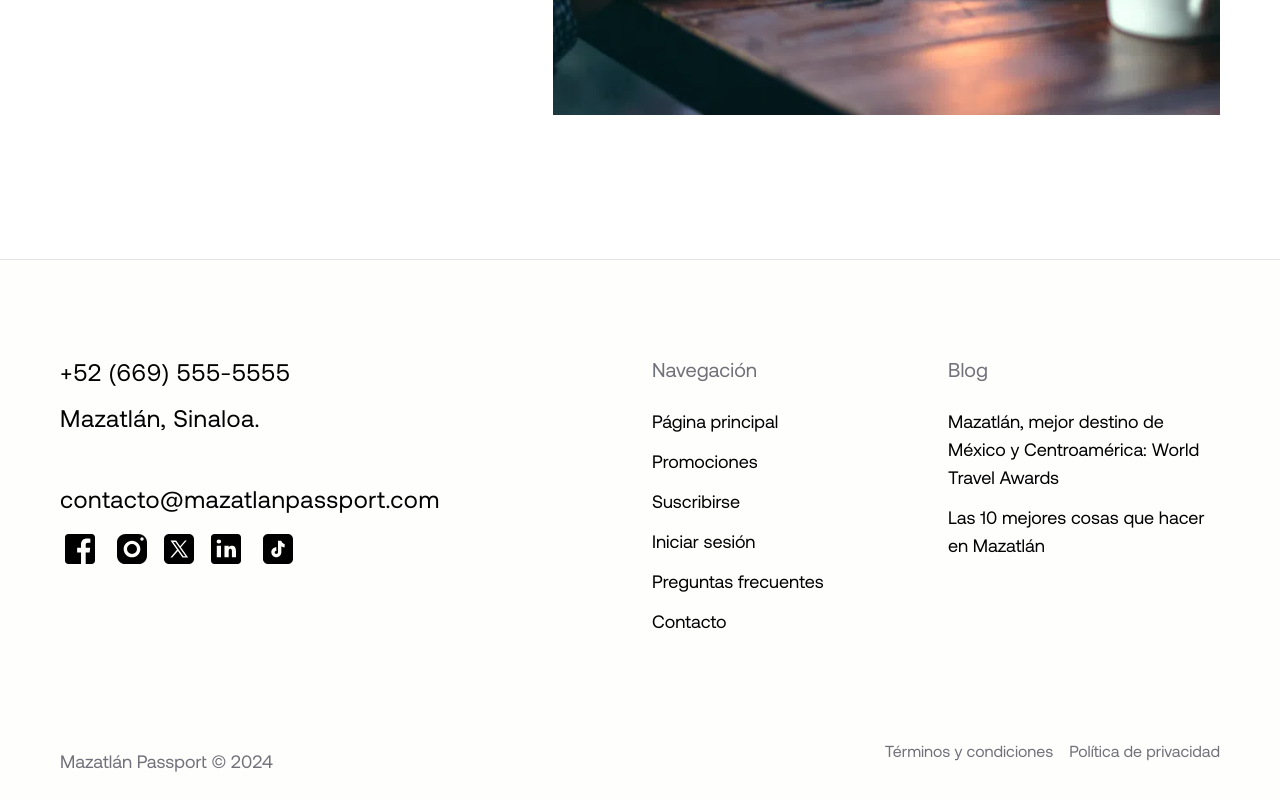
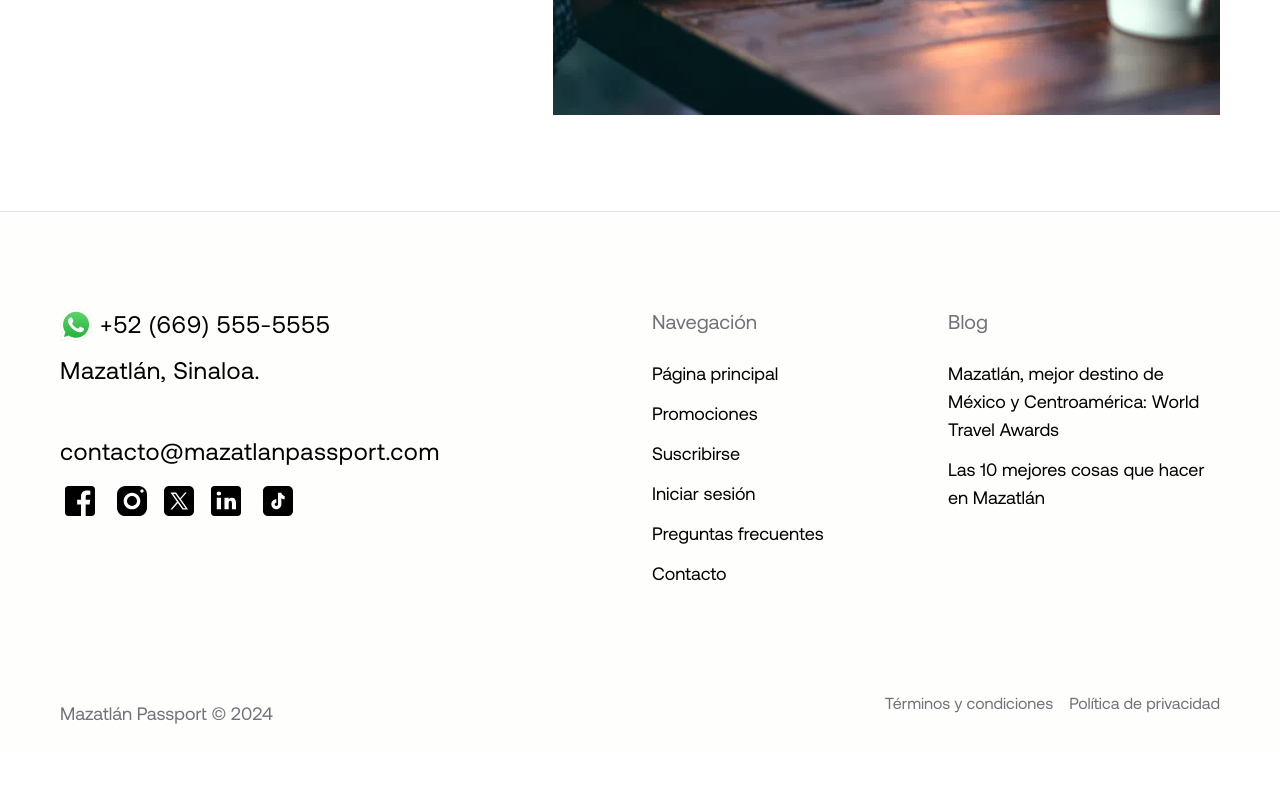
Before and after one commit to saufth/mazatlanpassport, a Next.js app: page /contacto in a window 1280 px wide. Shown: the part 893-1693 px from the top of the page. After the commit the page ends 1645 px from the top, so only its background shows below. Built offline with nearby package versions, Linux system fonts and the light colour scheme.

Commit message:
add whatsap colored icon

```diff
--- a/src/app/(lobby)/page.tsx
+++ b/src/app/(lobby)/page.tsx
@@ -138,7 +138,7 @@ export default function IndexPage () {
         </div>
       </section>
       <section id='preguntas-frecuentes'>
-        <div className='container pt-spacing-8'>
+        <div className='container pt-spacing-7'>
           <SectionHeader
             title={faq.title}
             description={faq.description}
--- a/src/components/icons.tsx
+++ b/src/components/icons.tsx
@@ -258,7 +258,7 @@ export const Icons = {
       </svg>
     )
   },
-  Whatsapp: (props: IconProps) => {
+  WhatsappFilled: (props: IconProps) => {
     return (
       <svg
         xmlns='http://www.w3.org/2000/svg'
@@ -270,6 +270,56 @@ export const Icons = {
       >
         <title>Whatsapp</title>
         <path d='M12.036 5.339c-3.635 0-6.591 2.956-6.593 6.589-.001 1.483.434 2.594 1.164 3.756l-.666 2.432 2.494-.654c1.117.663 2.184 1.061 3.595 1.061 3.632 0 6.591-2.956 6.592-6.59.003-3.641-2.942-6.593-6.586-6.594zm3.876 9.423c-.165.463-.957.885-1.337.942-.341.051-.773.072-1.248-.078-.288-.091-.657-.213-1.129-.417-1.987-.858-3.285-2.859-3.384-2.991-.099-.132-.809-1.074-.809-2.049 0-.975.512-1.454.693-1.653.182-.2.396-.25.528-.25l.38.007c.122.006.285-.046.446.34.165.397.561 1.372.611 1.471.049.099.083.215.016.347-.066.132-.099.215-.198.33l-.297.347c-.099.099-.202.206-.087.404.116.198.513.847 1.102 1.372.757.675 1.395.884 1.593.983.198.099.314.083.429-.05.116-.132.495-.578.627-.777s.264-.165.446-.099 1.156.545 1.354.645c.198.099.33.149.38.231.049.085.049.482-.116.945zm3.088-14.762h-14c-2.761 0-5 2.239-5 5v14c0 2.761 2.239 5 5 5h14c2.762 0 5-2.239 5-5v-14c0-2.761-2.238-5-5-5zm-6.967 19.862c-1.327 0-2.634-.333-3.792-.965l-4.203 1.103 1.125-4.108c-.694-1.202-1.059-2.566-1.058-3.964.002-4.372 3.558-7.928 7.928-7.928 2.121.001 4.112.827 5.609 2.325s2.321 3.491 2.32 5.609c-.002 4.372-3.559 7.928-7.929 7.928z' />
+      </svg>
+    )
+  },
+  Whatsapp: (props: IconProps) => {
+    return (
+      <svg
+        width={512}
+        height={512}
+        viewBox='0 0 512 512'
+        {...props}
+      >
+        <title>Whatsapp</title>
+        <linearGradient
+          id='bg-gradient'
+          gradientUnits='userSpaceOnUse'
+          x1='609.77002'
+          y1='1190.114'
+          x2='609.77002'
+          y2='21.084'
+        >
+          <stop
+            offset='0'
+            stop-color='#20b038'
+          />
+          <stop
+            offset='1'
+            stop-color='#60d66a'
+          />
+        </linearGradient>
+        <g transform='matrix(0.41795372,0,0,0.41795372,1.1428895,2.87024e-6)'>
+          <path
+            fill='#e0e0e0'
+            d='M 1041.858,178.02 C 927.206,63.289 774.753,0.07 612.325,0 277.617,0 5.232,272.298 5.098,606.991 5.059,713.977 33.013,818.411 86.146,910.467 L 0,1225.016 321.898,1140.61 c 88.689,48.368 188.547,73.855 290.166,73.896 h 0.258 0.003 c 334.654,0 607.08,-272.346 607.222,-607.023 0.056,-162.208 -63.052,-314.724 -177.689,-429.463 z m -429.533,933.963 h -0.197 c -90.578,-0.048 -179.402,-24.366 -256.878,-70.339 l -18.438,-10.93 -191.021,50.083 51,-186.176 -12.013,-19.087 C 134.253,795.198 107.58,702.359 107.618,607.03 107.729,328.844 334.125,102.527 612.516,102.527 c 134.812,0.056 261.519,52.604 356.814,147.965 95.289,95.36 147.728,222.128 147.688,356.948 -0.118,278.195 -226.522,504.543 -504.693,504.543 z'
+          />
+          <path
+            fill='url(#bg-gradient)'
+            d='m 27.875,1190.114 82.211,-300.18 C 59.367,802.082 32.695,702.411 32.727,600.332 32.86,280.934 292.805,21.082 612.196,21.082 c 155.016,0.07 300.508,60.398 409.898,169.891 109.414,109.492 169.633,255.031 169.57,409.812 -0.133,319.406 -260.094,579.281 -579.445,579.281 -0.023,0 0.016,0 0,0 h -0.258 c -96.977,-0.031 -192.266,-24.375 -276.898,-70.5 z'
+            className='fill-[url(#bg-gradient)]'
+          />
+          <path
+            fillRule='evenodd'
+            clipRule='evenodd'
+            fill='#ffffff'
+            d='m 462.273,349.294 c -11.234,-24.977 -23.062,-25.477 -33.75,-25.914 -8.742,-0.375 -18.75,-0.352 -28.742,-0.352 -10,0 -26.25,3.758 -39.992,18.766 -13.75,15.008 -52.5,51.289 -52.5,125.078 0,73.797 53.75,145.102 61.242,155.117 7.5,10 103.758,166.266 256.203,226.383 126.695,49.961 152.477,40.023 179.977,37.523 27.5,-2.5 88.734,-36.273 101.234,-71.297 12.5,-35.016 12.5,-65.031 8.75,-71.305 -3.75,-6.25 -13.75,-10 -28.75,-17.5 -15,-7.5 -88.734,-43.789 -102.484,-48.789 -13.75,-5 -23.75,-7.5 -33.75,7.516 -10,15 -38.727,48.773 -47.477,58.773 -8.75,10.023 -17.5,11.273 -32.5,3.773 -15,-7.523 -63.305,-23.344 -120.609,-74.438 -44.586,-39.75 -74.688,-88.844 -83.438,-103.859 -8.75,-15 -0.938,-23.125 6.586,-30.602 6.734,-6.719 15,-17.508 22.5,-26.266 7.484,-8.758 9.984,-15.008 14.984,-25.008 5,-10.016 2.5,-18.773 -1.25,-26.273 -3.75,-7.5 -32.898,-81.67 -46.234,-111.326 z'
+          />
+          <path
+            fill='#ffffff'
+            d='M 1036.898,176.091 C 923.562,62.677 772.859,0.185 612.297,0.114 281.43,0.114 12.172,269.286 12.039,600.137 12,705.896 39.633,809.13 92.156,900.13 L 7,1211.067 325.203,1127.629 c 87.672,47.812 186.383,73.008 286.836,73.047 h 0.255 0.003 c 330.812,0 600.109,-269.219 600.25,-600.055 0.055,-160.343 -62.328,-311.108 -175.649,-424.53 z m -424.601,923.242 h -0.195 c -89.539,-0.047 -177.344,-24.086 -253.93,-69.531 l -18.227,-10.805 -188.828,49.508 50.414,-184.039 -11.875,-18.867 C 139.711,786.185 113.344,694.411 113.383,600.177 113.492,325.185 337.289,101.466 612.485,101.466 c 133.266,0.055 258.516,52 352.719,146.266 94.195,94.266 146.031,219.578 145.992,352.852 -0.118,274.999 -223.923,498.749 -498.899,498.749 z'
+          />
+        </g>
       </svg>
     )
   },
--- a/src/components/layouts/main-nav.tsx
+++ b/src/components/layouts/main-nav.tsx
@@ -1,6 +1,6 @@
 import SocialNav from '@/components/layouts/social-nav'
 import { Link } from '@/components/ui/link'
-import { cn, formatPhoneNumber } from '@/lib/utils'
+import { cn, formatPhoneNumber, whatsappUrl } from '@/lib/utils'
 import {
   siteConfig,
   contactEmail,
@@ -8,6 +8,7 @@ import {
   contact,
   blogNav
 } from '@/config/site'
+import { Icons } from '../icons'
 
 export interface MainNavProps {
   action?: () => void
@@ -21,7 +22,7 @@ export default function MainNav ({ action, muted }: MainNavProps) {
         {contact.map((contactItem, contactItemKey) => (
           <div className='flex flex-col gap-y-spacing-3' key={`contact-item-${contactItemKey}`}>
             <Link
-              href={`tel:${contactItem.phone.fullNumber}`}
+              href={whatsappUrl(contactItem.phone.fullNumber)}
               onClick={action}
               aria-label={`Número de atención a clientes ${contactItem.country}`}
               title='Llamar ahora'
@@ -30,6 +31,7 @@ export default function MainNav ({ action, muted }: MainNavProps) {
               rel='noreferrer'
               className={cn('w-fit flex gap-x-2 items-center', muted && 'text-card-foreground')}
             >
+              <Icons.Whatsapp className='w-auto h-6 sm:h-8' />
               <span className='font-normal'>{`${contactItem.phone.code} ${formatPhoneNumber(contactItem.phone.number)}`}</span>
             </Link>
             <Link
--- a/src/components/layouts/site-footer.tsx
+++ b/src/components/layouts/site-footer.tsx
@@ -5,7 +5,7 @@ import { siteConfig } from '@/config/site'
 
 export default function SiteFooter () {
   return (
-    <footer className='bg-card border-t mt-spacing-8'>
+    <footer className='bg-card border-t mt-spacing-7'>
       <div className='container'>
         <div className='py-spacing-7'>
           <MainNav muted />
--- a/src/components/layouts/site-header.tsx
+++ b/src/components/layouts/site-header.tsx
@@ -3,7 +3,6 @@ import { useState } from 'react'
 import { AnimatePresence, motion, useMotionValueEvent, useScroll } from 'framer-motion'
 import { CallToAction } from '@/components/call-to-action'
 import { Icons } from '@/components/icons'
-// import { ModeToggle } from '@/components/layouts/mode-toggle'
 import Menu from '@/components/layouts/menu'
 import NextLink from '@/components/ui/next-link'
 import { siteConfig } from '@/config/site'
@@ -42,7 +41,7 @@ export default function SiteHeader () {
         transition={{
           duration: 0.5
         }}
-        className='w-full sticky top-0 left-0 z-40 bg-background/90 backdrop-filter backdrop-saturate-200 backdrop-blur-xl border-b'
+        className='w-full sticky top-0 left-0 z-40 bg-background border-b'
       >
         <nav aria-label={`${siteConfig.name} directory`}>
           <div className='container relative z-10'>
--- a/src/components/sections/hero.tsx
+++ b/src/components/sections/hero.tsx
@@ -29,14 +29,14 @@ export const Hero = ({ title, description, to, src, children, className }: HeroP
             </h1>
             {description && (
               <p className='f-subhead-3 text-balance text-white mt-spacing-4'>
-                {description}.
+                {description}
               </p>
             )}
           </div>
           {to && (
-            <div className='flex items-center gap-x-spacing-4'>
-              <CallToAction to={to} size='full' icon className='mt-spacing-5' />
-              <CallToAction to='login' variant='ghost' size='full' className='mt-spacing-5' />
+            <div className='flex flex-col sm:flex-row items-center gap-spacing-3 mt-spacing-5'>
+              <CallToAction to={to} size='full' icon />
+              <CallToAction to='login' variant='ghost' size='full' />
             </div>
           )}
         </div>
```
